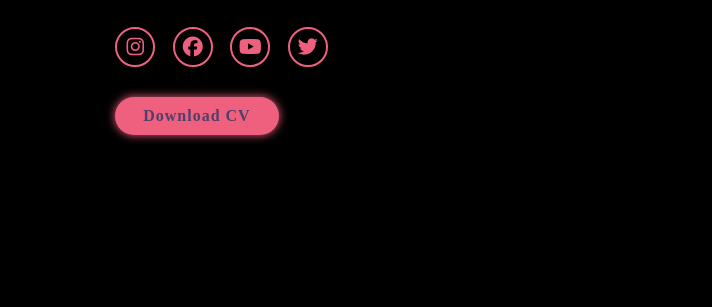
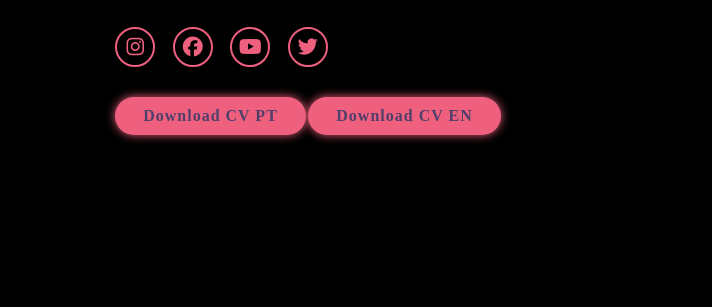
Before and after one commit to ElioneBhianck11/portfolio, a plain HTML site: page index.html in a window 1280 px wide. Shown: the part 465-772 px from the top of the page, 0-712 px from the left. Drawn offline with nearby package versions, Linux system fonts and the light colour scheme; grey boxes are pictures that could not be loaded; a web font is replaced by a local one.

Commit message:
Update index.html

```diff
--- a/index.html
+++ b/index.html
@@ -43,7 +43,8 @@ código até a experiência do utilizador</p>
 
              </div>
 
-             <a href="./cvelionec2culeca.pdf" class="btn" target="_blank">Download CV</a>
+             <a href="./cvelionec2culeca.pdf" class="btn" target="_blank">Download CV PT</a>
+             <a href="./cvelionec2culeca.pdf" class="btn" target="_blank">Download CV EN</a>
         </div>
         <div class="home-img">
             <img src="./port1.png"  alt="">
```
